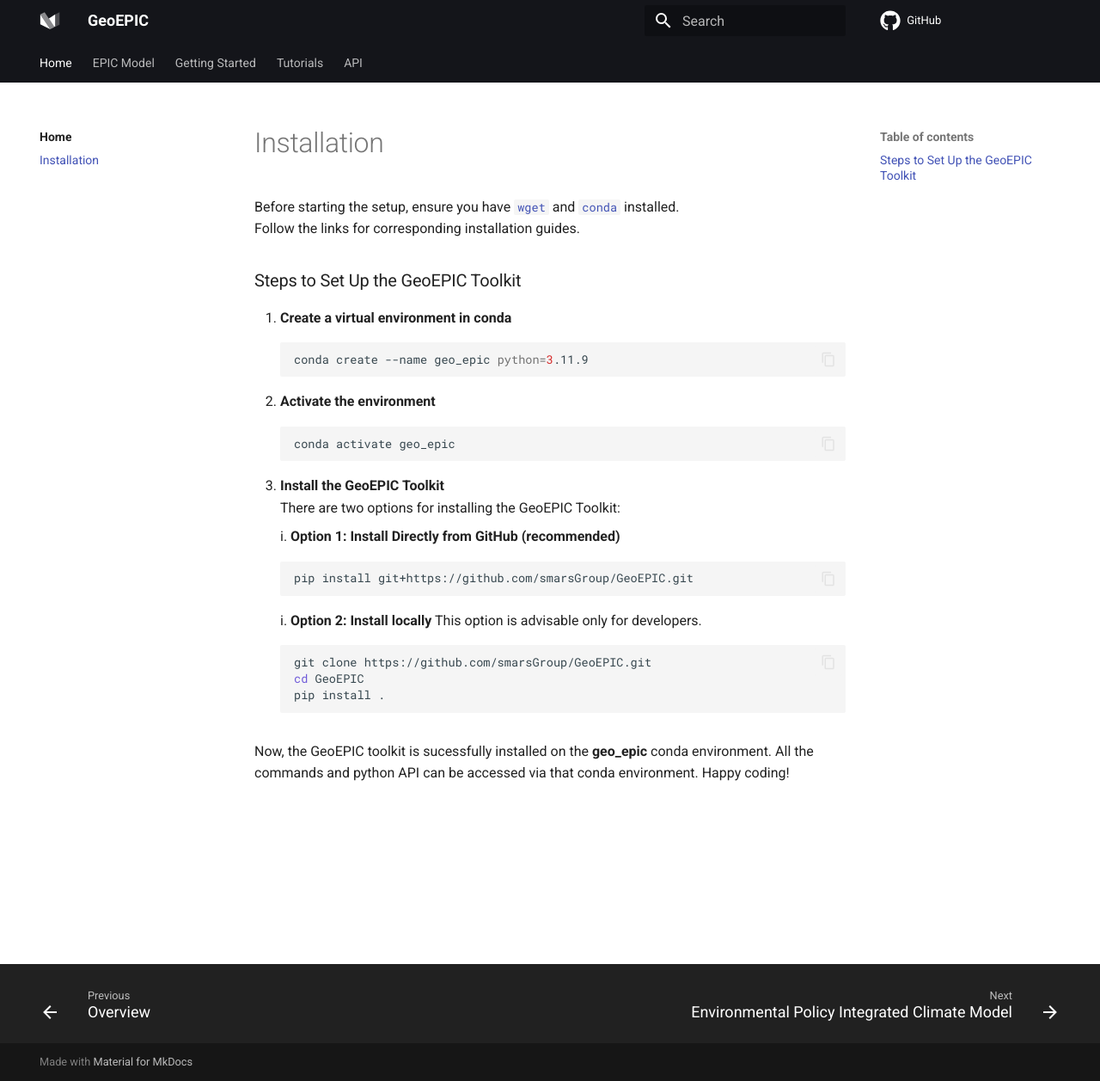
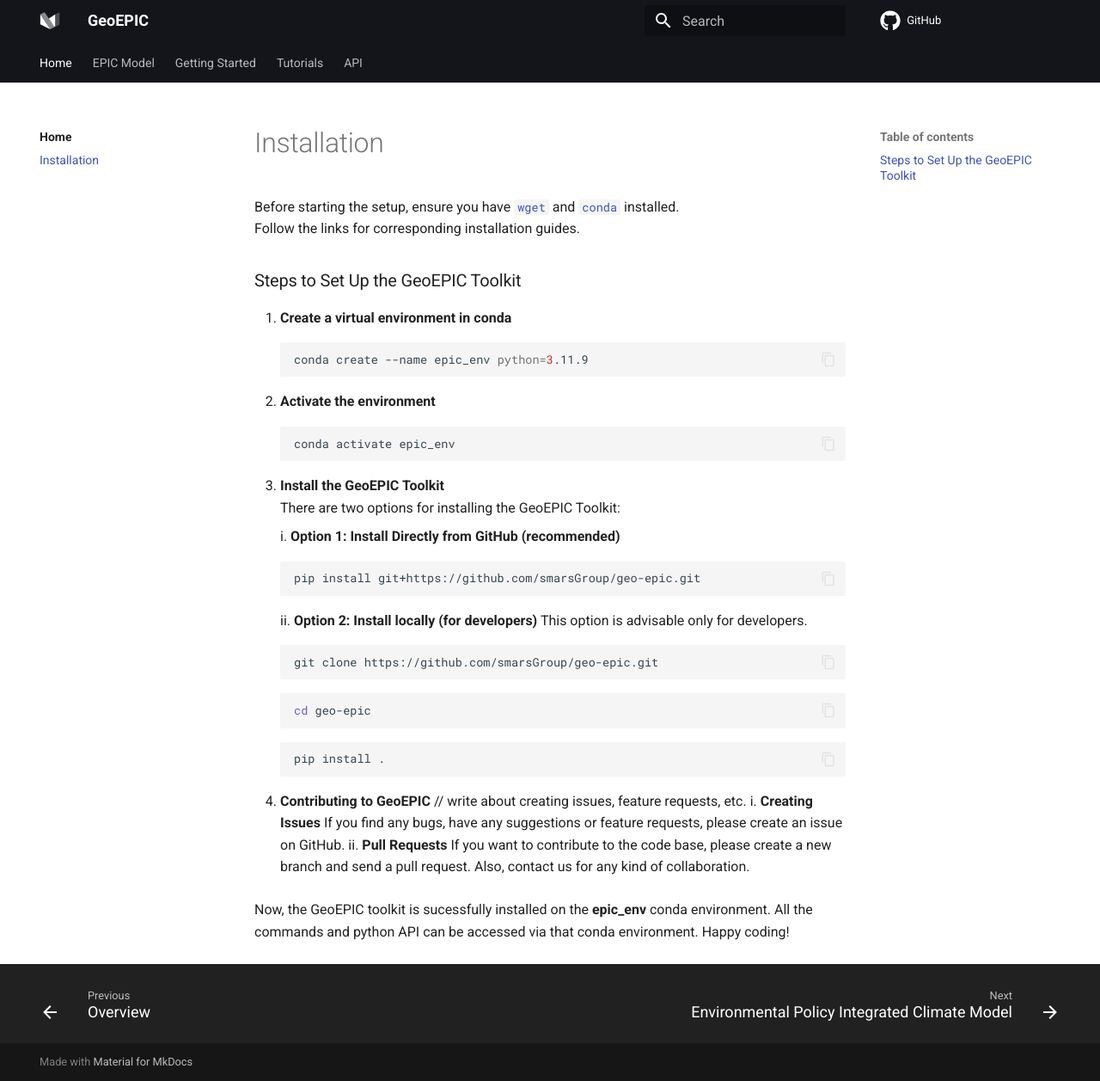
Before and after one commit to smarsGroup/geoepic-docs, an MkDocs documentation site: the page built from docs/installation.md, in a window 1280 px wide and 1257 px high. Shown: the whole window at 86% size. Built offline with MkDocs 1.6.1 and Material for MkDocs 9.7.7, drawn with Linux system fonts in a browser that asks for light colours; comment, search, counter and statistics services are not loaded.

Commit message:
installation

````diff
--- a/docs/installation.md
+++ b/docs/installation.md
@@ -5,12 +5,11 @@
 
 1. **Create a virtual environment in conda**
     ```bash
-    conda create --name geo_epic python=3.11.9
-
+    conda create --name epic_env python=3.11.9
     ```
 2. **Activate the environment**
     ```bash
-    conda activate geo_epic
+    conda activate epic_env
     ```
 
 3. **Install the GeoEPIC Toolkit**
@@ -18,14 +17,26 @@
 
     i. **Option 1: Install Directly from GitHub (recommended)**
         ```bash
-        pip install git+https://github.com/smarsGroup/GeoEPIC.git
+        pip install git+https://github.com/smarsGroup/geo-epic.git
         ```
-    i. **Option 2: Install locally**
+    ii. **Option 2: Install locally (for developers)**
         This option is advisable only for developers.
         ```bash
-        git clone https://github.com/smarsGroup/GeoEPIC.git
-        cd GeoEPIC
+        git clone https://github.com/smarsGroup/geo-epic.git
+        ```
+        ```bash
+        cd geo-epic
+        ```
+        ```bash
         pip install .
         ```
 
-Now, the GeoEPIC toolkit is sucessfully installed on the **geo_epic** conda environment. All the commands and python API can be accessed via that conda environment. Happy coding!
+4. **Contributing to GeoEPIC**
+  // write about creating issues, feature requests, etc.
+  i. **Creating Issues**
+  If you find any bugs, have any suggestions or feature requests, please create an issue on GitHub.
+  ii. **Pull Requests**
+  If you want to contribute to the code base, please create a new branch and send a pull request.
+  Also, contact us for any kind of collaboration.
+
+Now, the GeoEPIC toolkit is sucessfully installed on the **epic_env** conda environment. All the commands and python API can be accessed via that conda environment. Happy coding!
````
